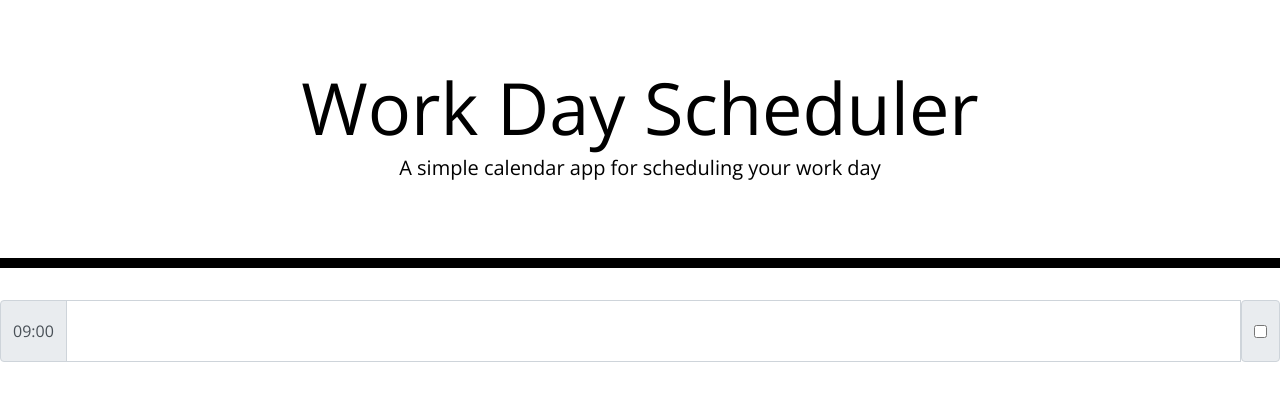
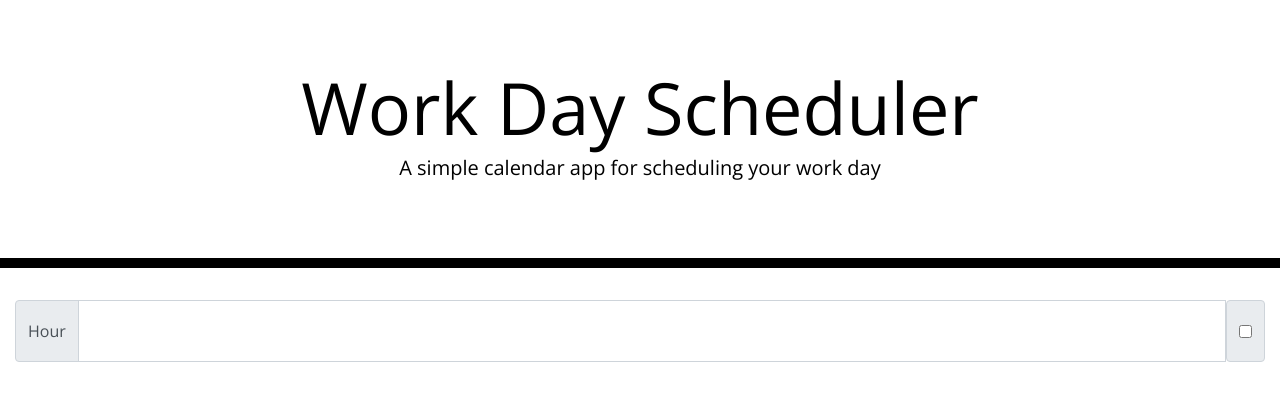
Before and after one commit to Mariam-asiimwe/Daily-Planner-App, a plain HTML site: page index.html in a window 1280 px wide. Drawn offline with nearby package versions, Linux system fonts and the light colour scheme.

Commit message:
added code to allow me to submit assignment

```diff
--- a/index.html
+++ b/index.html
@@ -23,20 +23,24 @@
   <!-- <div class="container">
     <h2>Add activity to the list.</h2>
     <form id="activity-form">
-        <input type="text" class="form-input w-100" id="activity-input" name="activity-input" placeholder="Enter item name" />
+      <input type="text" class="form-input w-100" id="activity-input" name="activity-input"
+        placeholder="Enter item name" />
       <button class="btn btn-info">Add activity</button>
     </form> -->
     <!-- Timeblocks go here -->
-  <div class="input-group">
+    <div class="input-group col-12">
       <div class="input-group-prepend">
-      <span class="input-group-text">09:00</span>
+        <!-- hourly-schedule -->
+        <span class="input-group-text">Hour</span>
       </div>
-    <textarea class="form-control" aria-label="With textarea"></textarea>
+      <textarea class="form-control" data-time="9 AM"></textarea>
+      <!--Activity  -->
       <div class="input-group-text">
         <input type="checkbox" aria-label="Checkbox for following text input">
-    </div>
+        <!-- Checked if task completed -->
       </div>
 
+    </div>
 
     <script src="https://cdnjs.cloudflare.com/ajax/libs/jquery/3.2.1/jquery.min.js"></script>
     <script src="https://cdnjs.cloudflare.com/ajax/libs/moment.js/2.24.0/moment.min.js"></script>
```
Also changed, not shown: script.js (+31 -25 lines). Lines whose indentation alone changed are shown as unchanged.
